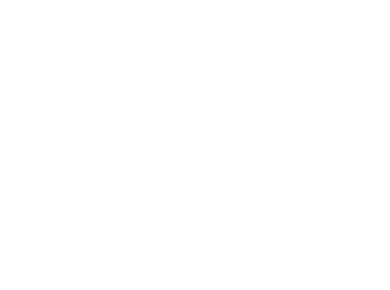
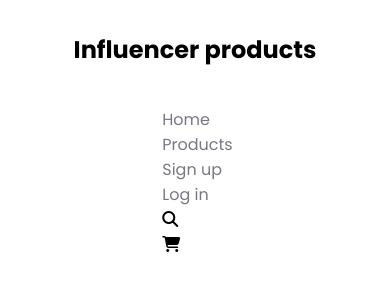
Before and after one commit to AtikHasan16/influencer-products, a plain HTML site: page index.html in a window 390 px wide. Drawn offline with Linux system fonts and the light colour scheme.

Commit message:
added responsive  navigation section

```diff
--- a/index.html
+++ b/index.html
@@ -4,16 +4,31 @@
 <head>
     <meta charset="UTF-8">
     <meta name="viewport" content="width=device-width, initial-scale=1.0">
+    <script src="https://kit.fontawesome.com/a7ba3c268e.js" crossorigin="anonymous"></script>
+
     <title>Influencer Product</title>
     <link rel="stylesheet" href="./styles/style.css">
     <link rel="stylesheet" href="./styles/small-device.css">
     <link rel="stylesheet" href="./styles/medium-device.css">
+
 </head>
 
-<body class=".poppins-regular">
+<body class="poppins-regular">
 
+    <div class="main-header">
         <header>
-        <nav class="navbar"></nav>
+            <nav class="navbar display-flex">
+                <h3 class="nav-title">Influencer products</h3>
+                <ul class="nav-list display-flex">
+                    <li class="nav-item"><a href="" class="nav-link">Home</a></li>
+                    <li class="nav-item"><a href="" class="nav-link">Products</a></li>
+                    <li class="nav-item"><a href="" class="nav-link">Sign up</a></li>
+                    <li class="nav-item"><a href="" class="nav-link">Log in</a></li>
+                    <li class="nav-item"><i class="fa-solid fa-magnifying-glass"></i></li>
+                    <li class="nav-item"><i class="fa-solid fa-cart-shopping"></i></li>
+                </ul>
+            </nav>
+
             <section class="banner"></section>
         </header>
 
@@ -26,6 +41,7 @@
 
             <section class="featured-products"></section>
         </main>
+    </div>
 
     <footer></footer>
 </body>
--- a/styles/medium-device.css
+++ b/styles/medium-device.css
@@ -1,3 +1,8 @@
 /* This is the Medium device responsive page */
 
-@media screen and (min-width: 576px) and (max-width: 970px) {}
+@media screen and (min-width: 576px) and (max-width: 970px) {
+
+    .navbar {
+        flex-direction: column;
+    }
+}
--- a/styles/small-device.css
+++ b/styles/small-device.css
@@ -1,4 +1,12 @@
 /* This is the Small device responsive page */
 
 
-@media screen and (max-width: 576px) {}
+@media screen and (max-width: 576px) {
+
+    .navbar,
+    .nav-list {
+        flex-direction: column;
+
+    }
+
+}
--- a/styles/style.css
+++ b/styles/style.css
@@ -1,4 +1,4 @@
-@import url('https://fonts.googleapis.com/css2?family=Poppins:ital,wght@0,100;0,200;0,300;0,400;0,500;0,600;0,700;0,800;0,900;1,100;1,200;1,300;1,400;1,500;1,600;1,700;1,800;1,900&display=swap');
+@import url('https://fonts.googleapis.com/css2?family=Poppins:wght@400;500;700&display=swap');
 
 .poppins-regular {
     font-family: "Poppins", sans-serif;
@@ -6,15 +6,58 @@
     font-style: normal;
 }
 
+.poppins-medium {
+    font-family: "Poppins", sans-serif;
+    font-weight: 500;
+    font-style: normal;
+}
+
+.poppins-bold {
+    font-family: "Poppins", sans-serif;
+    font-weight: 700;
+    font-style: normal;
+}
+
 /* Common area starts from here */
 
+:root {
 
+    --title-color: #3A3A3A;
+    --details-color: #787885;
+}
+
+.display-flex {
+    display: flex;
+}
+
+.main-header {
+    max-width: 1280px;
+    margin: 0 auto;
+}
 
 
 /* Navigation bar starts from here */
 
+.navbar {
+    justify-content: space-between;
+    align-items: center;
+}
 
+.nav-title {
+    font-size: 1.5rem;
+}
 
+.nav-list .nav-item {
+    list-style: none;
+    margin-right: 35px;
+    font-size: 1rem;
+}
+
+.nav-list .nav-item a {
+    text-decoration: none;
+    color: var(--details-color);
+
+}
 
 /* Banner starts from here */
 
```
Lines whose indentation alone changed are shown as unchanged.
